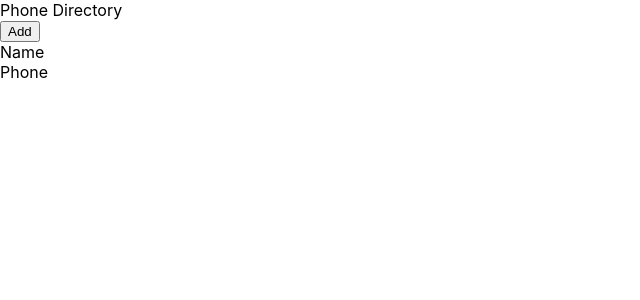
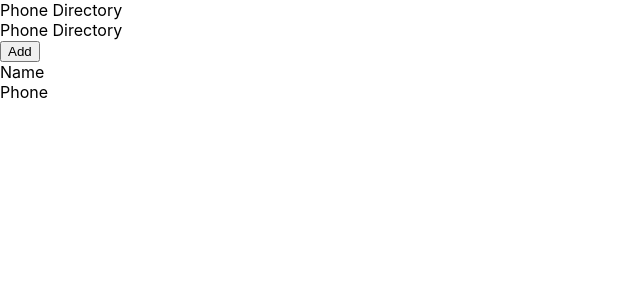
Before and after one commit to gracyj/phone-directory, a React (Create React App) app: page / in a window 1280 px wide. Shown: the top 300 px of the page, without its empty margins (0-640 px from the left). Built offline with nearby package versions, Linux system fonts and the light colour scheme.

Commit message:
Created Header Component

```diff
--- a/src/App.js
+++ b/src/App.js
@@ -1,4 +1,5 @@
 import React, {Component} from 'react';
+import Header from './Header.js';
 
 
 
@@ -9,6 +10,7 @@
          <div className="header">
            Phone Directory
          </div>
+         <Header/>
          <button> Add </button>
          <div>
            <span>Name</span> <br />
--- /dev/null
+++ b/src/Header.js
@@ -0,0 +1,11 @@
+import React from 'react';
+
+const Header = function() {
+    return (
+        <div className="header">
+             Phone Directory
+        </div>
+    )
+}
+
+export default Header;
```
